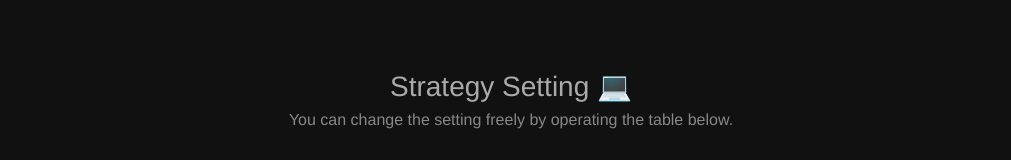
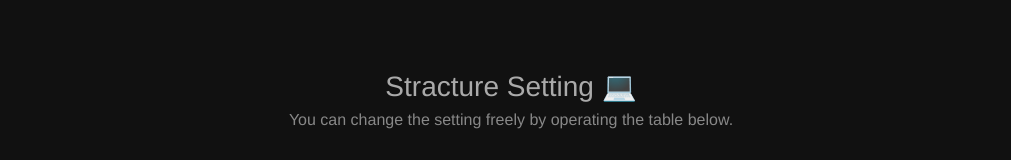
Before and after one commit to okuxxbos20/sick-poker-timer, a Vue app: page / in a window 1280 px wide. Shown: the part 704-864 px from the top of the page, without its empty margins (129-1140 px from the left). Built offline with nearby package versions, Linux system fonts and the light colour scheme; a web font is replaced by a local one.

Commit message:
minor change

```diff
--- a/src/components/Setting.vue
+++ b/src/components/Setting.vue
@@ -2,7 +2,7 @@
   <div class="docs container">
 
     <div class="part setting">
-      <h3 class="h" v-if="this.lang">Strategy Setting 💻</h3>
+      <h3 class="h" v-if="this.lang">Stracture Setting 💻</h3>
       <!-- <h3 class="h ja" v-if="!this.lang">設定 💻</h3> -->
       <p class="p" v-if="this.lang">You can change the setting freely by operating the table below.
       </p>
```
